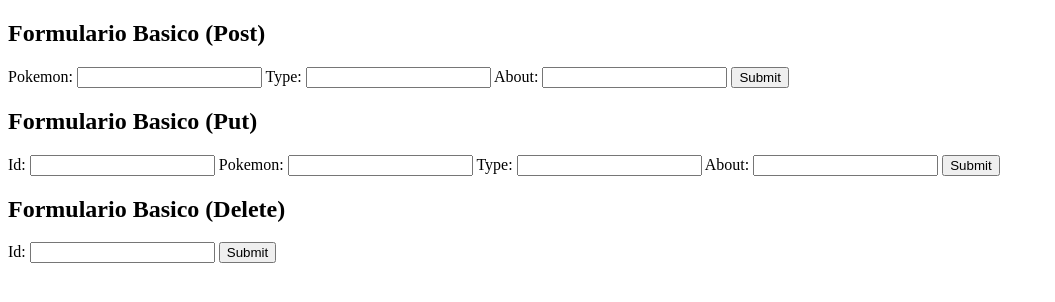
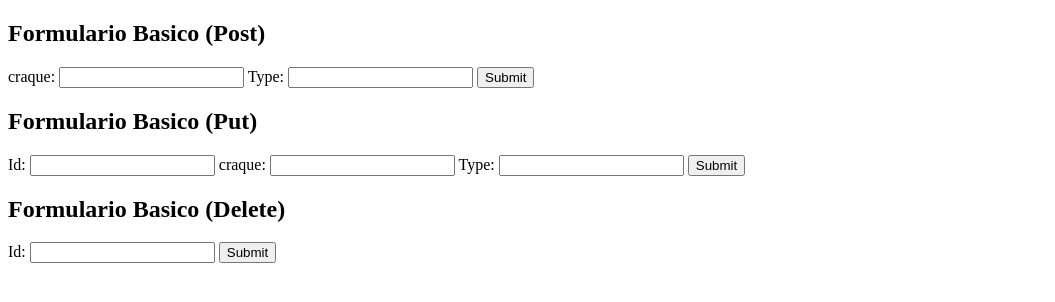
Before and after one commit to wifabio78/atividade8, a website: page fetch.html in a window 1280 px wide. Shown: the whole page, without its empty margins (0-1055 px from the left). Drawn offline with Linux system fonts and the light colour scheme.

Commit message:
Update fetch.html

```diff
--- a/fetch.html
+++ b/fetch.html
@@ -2,10 +2,10 @@
 <html>
     <head>
         <title>
-            Aula 11
+            Dream Team
         </title>
         <meta charset="UTF-8"/>
-        <script src='functions.js'></script>
+        <script src='fetch.js'></script>
     </head>
     <body>
        <!-- <h2>Padrão Rest</h2>-->
@@ -17,14 +17,12 @@
 
         <h2>Formulario Basico (Post)</h2>
         <form id="postForm">
-             <label for="entrarpokemon">Pokemon:</label>
-             <input type="text" name="pokemon" id="entrarpokemon"/>
+             <label for="entrarcraque">craque:</label>
+             <input type="text" name="craque" id="entrarcraque"/>
 
              <label for="entrartype">Type:</label>
              <input type="text" name="type" id="entrartype"/>
 
-             <label for="entrarabout">About:</label>
-             <input type="text" name="about" id="entrarabout"/>
 
              <button type="submit" onclick="return submitPost()">Submit</button>
         </form>
@@ -38,17 +36,14 @@
             </label>
 
 
-            <label>Pokemon:
-            <input type="text" name="pokemon"/>
+            <label>craque:
+            <input type="text" name="craque"/>
             </label>
 
             <label>Type:
             <input type="text" name="type"/>
             </label>
 
-            <label >About:</label>
-            <input type="text" name="about" />
-            </label>
 
             <button type="submit" onclick="return submitPut()">Submit</button>
        </form>
```
